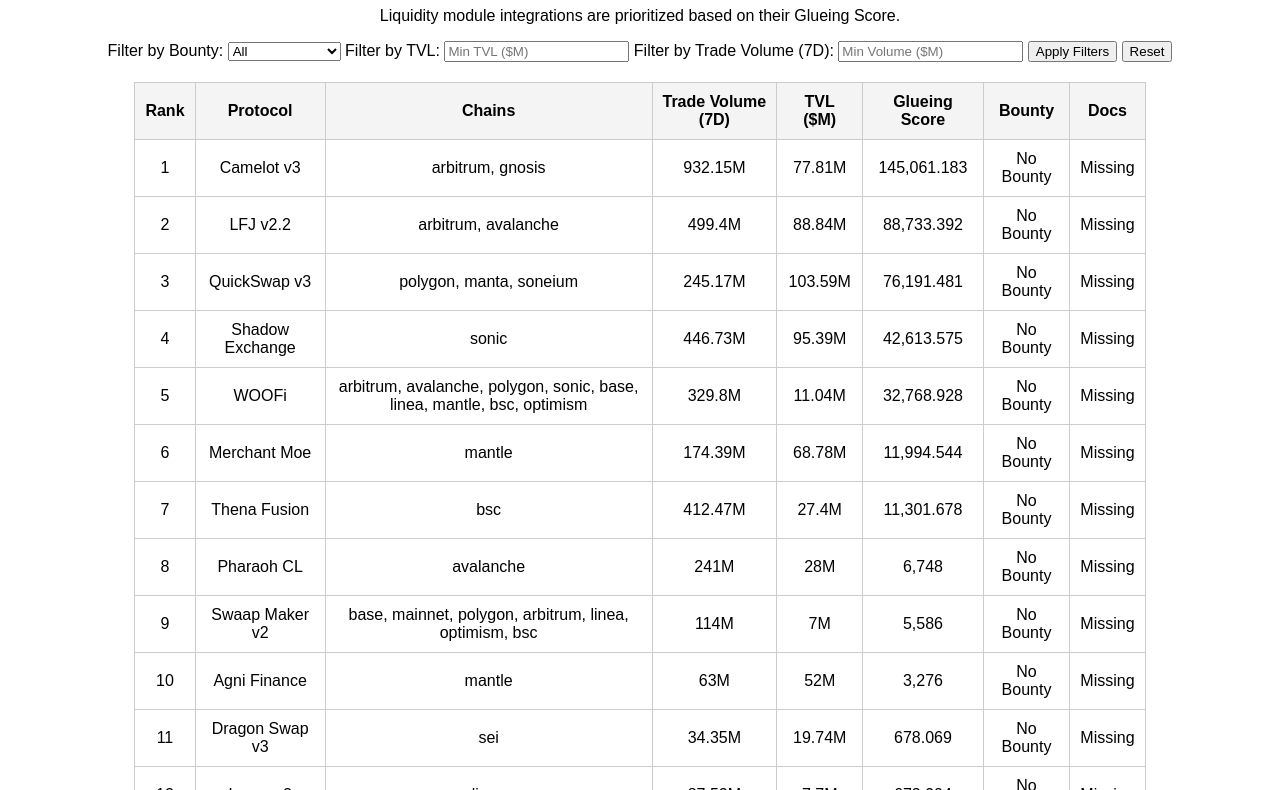
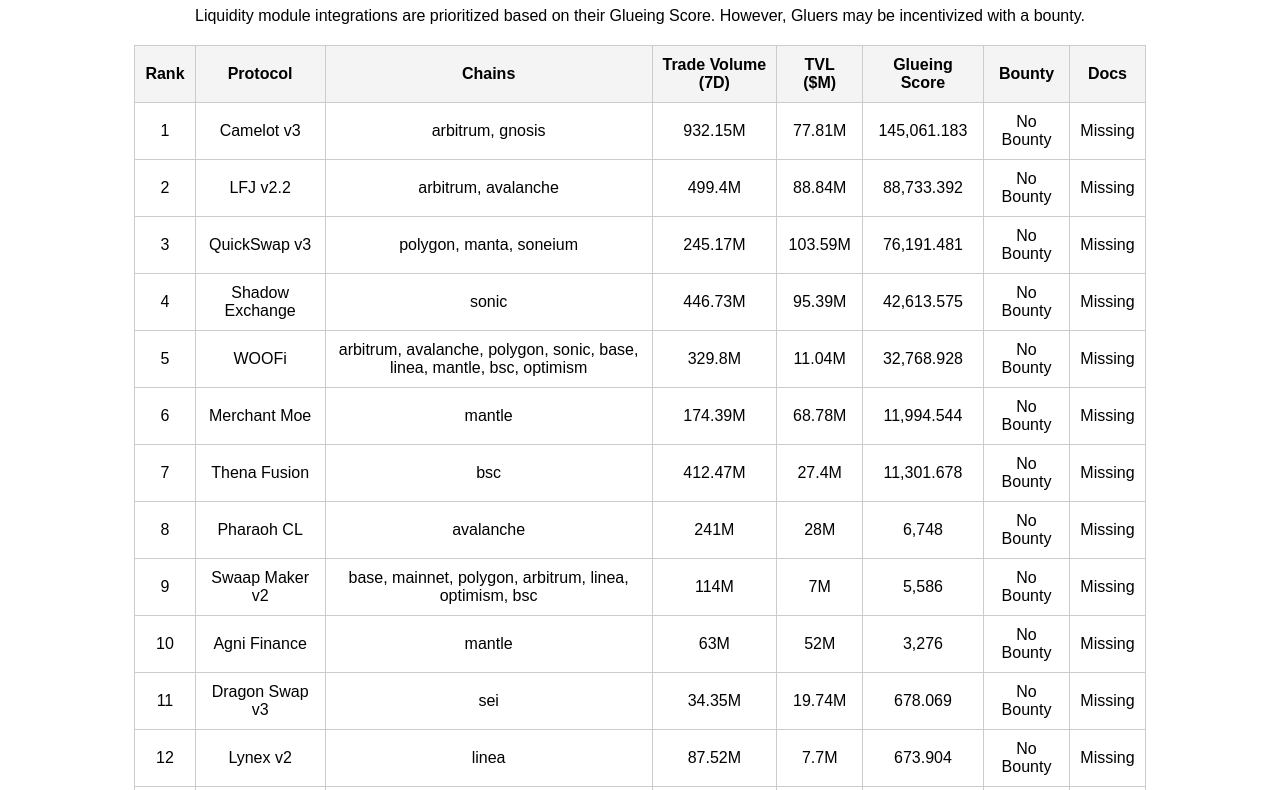
Before and after one commit to gluexprotocol/gluing-queue, a plain HTML site: page docs/index.html in a window 1280 px wide. Shown: the part 73-863 px from the top of the page. Drawn offline with Linux system fonts and the light colour scheme.

Commit message:
remove filters

```diff
--- a/docs/index.html
+++ b/docs/index.html
@@ -8,26 +8,7 @@
 </head>
 <body>
     <h1>GlueX Glueing Queue</h1>
-    <p>Liquidity module integrations are prioritized based on their Glueing Score.</p>
-
-    <!-- Filters -->
-    <div class="filters">
-        <label for="bountyFilter">Filter by Bounty:</label>
-        <select id="bountyFilter">
-            <option value="all">All</option>
-            <option value="hasBounty">With Bounty</option>
-            <option value="noBounty">Without Bounty</option>
-        </select>
-
-        <label for="tvlFilter">Filter by TVL:</label>
-        <input type="number" id="tvlFilter" placeholder="Min TVL ($M)" min="0">
-
-        <label for="tradeVolumeFilter">Filter by Trade Volume (7D):</label>
-        <input type="number" id="tradeVolumeFilter" placeholder="Min Volume ($M)" min="0">
-
-        <button onclick="applyFilters()">Apply Filters</button>
-        <button onclick="resetFilters()">Reset</button>
-    </div>
+    <p>Liquidity module integrations are prioritized based on their Glueing Score. However, Gluers may be incentivized with a bounty.</p>
 
     <table id="queueTable">
         <thead>
--- a/docs/script.js
+++ b/docs/script.js
@@ -33,41 +33,6 @@
         });
 });
 
-// Function to apply filters
-function applyFilters() {
-    let filteredQueue = queueData; // Make sure queueData is defined globally
-
-    // Filter by Bounty
-    let bountyFilter = document.getElementById("bountyFilter").value;
-    if (bountyFilter === "hasBounty") {
-        filteredQueue = filteredQueue.filter(item => item.bounty && item.bounty !== "None");
-    } else if (bountyFilter === "noBounty") {
-        filteredQueue = filteredQueue.filter(item => !item.bounty || item.bounty === "None");
-    }
-
-    // Filter by TVL
-    let minTVL = parseFloat(document.getElementById("tvlFilter").value);
-    if (!isNaN(minTVL)) {
-        filteredQueue = filteredQueue.filter(item => (item.tvl_million || 0) >= minTVL);
-    }
-
-    // Filter by Trade Volume
-    let minVolume = parseFloat(document.getElementById("tradeVolumeFilter").value);
-    if (!isNaN(minVolume)) {
-        filteredQueue = filteredQueue.filter(item => (item.trade_volume_7d_million || 0) >= minVolume);
-    }
-
-    displayQueue(filteredQueue);
-}
-
-
-function resetFilters() {
-    document.getElementById("bountyFilter").value = "all";
-    document.getElementById("tvlFilter").value = "";
-    document.getElementById("tradeVolumeFilter").value = "";
-    displayQueue(queueData);
-}
-
 function displayQueue(queue) {
     const tableBody = document.querySelector("#queueTable tbody");
     if (!tableBody) {
```
